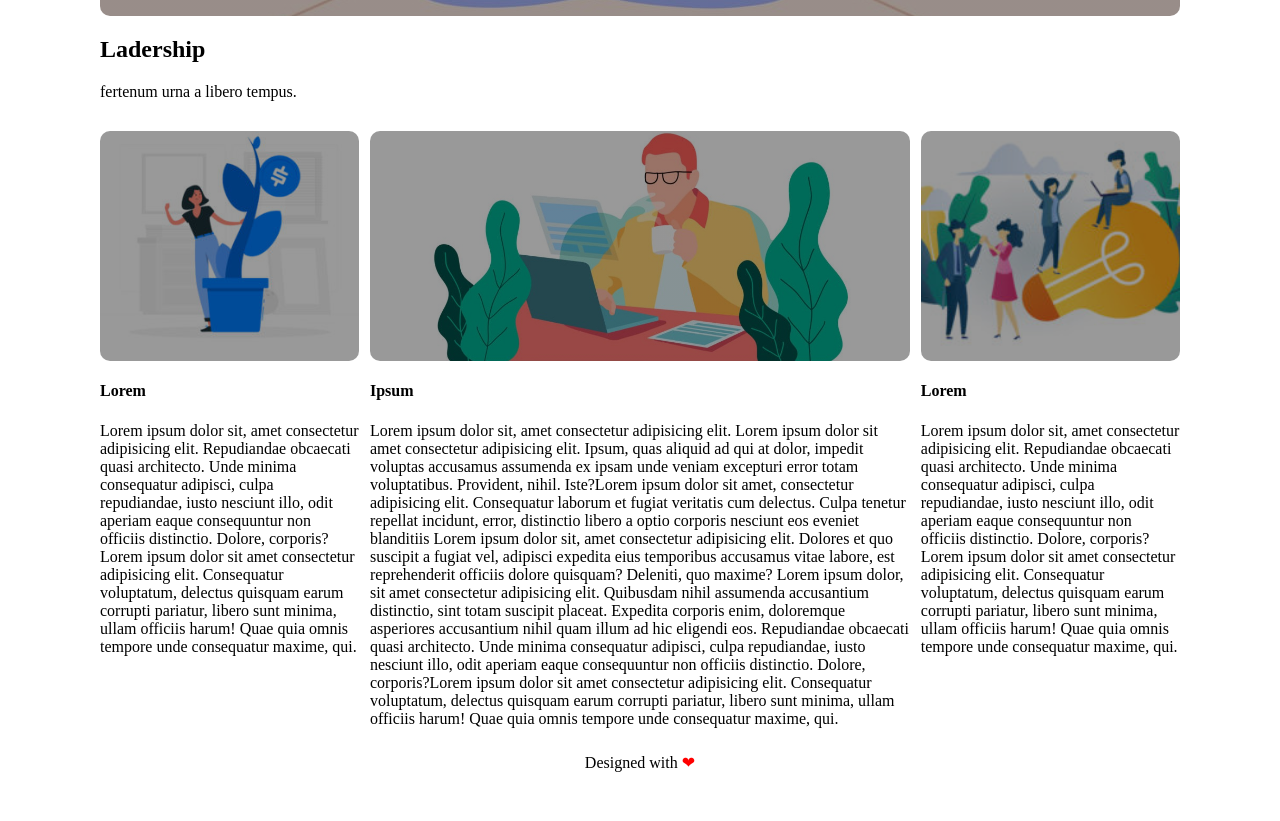
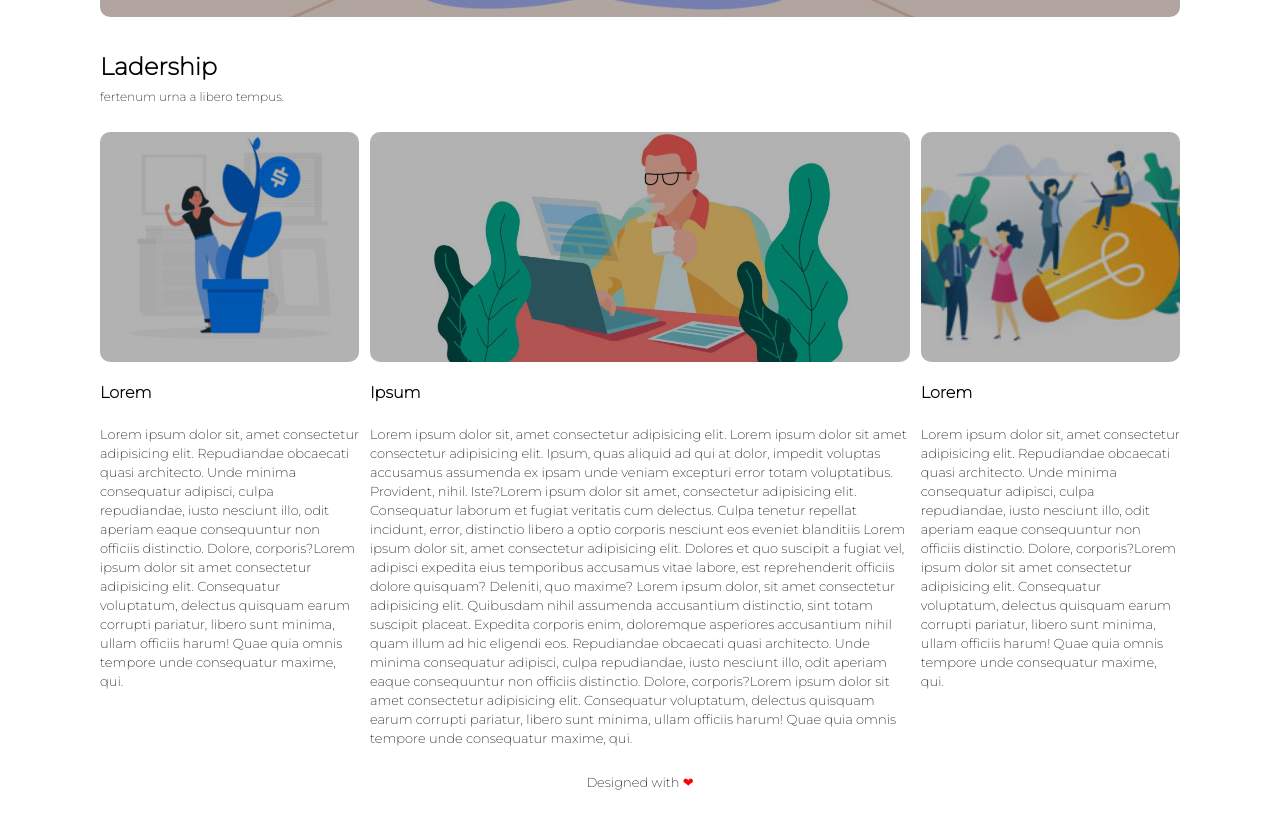
Before and after one commit to Sara-Barbi/htmlcss-wp, a plain HTML site: page index.html in a window 1280 px wide. Shown: the part 622-1443 px from the top of the page. Drawn offline with Linux system fonts and the light colour scheme.

Commit message:
finish???

```diff
--- a/index.html
+++ b/index.html
@@ -42,21 +42,21 @@
         <div class="contenitore3">
             <div class="top">
                 <h2>Ladership</h2>
-                <span>fertenum urna a libero tempus.</span>
+                <span id=sottot>fertenum urna a libero tempus.</span>
             </div>
             <div class="lato1">
                 <div class="ua">
 
                 </div>
                 <h4>Lorem</h4>
-                <span> Lorem ipsum dolor sit, amet consectetur adipisicing elit. Repudiandae obcaecati quasi architecto. Unde minima consequatur adipisci, culpa repudiandae, iusto nesciunt illo, odit aperiam eaque consequuntur non officiis distinctio. Dolore, corporis?Lorem ipsum dolor sit amet consectetur adipisicing elit. Consequatur voluptatum, delectus quisquam earum corrupti pariatur, libero sunt minima, ullam officiis harum! Quae quia omnis tempore unde consequatur maxime, qui. </span>
+                <span class="teexx"> Lorem ipsum dolor sit, amet consectetur adipisicing elit. Repudiandae obcaecati quasi architecto. Unde minima consequatur adipisci, culpa repudiandae, iusto nesciunt illo, odit aperiam eaque consequuntur non officiis distinctio. Dolore, corporis?Lorem ipsum dolor sit amet consectetur adipisicing elit. Consequatur voluptatum, delectus quisquam earum corrupti pariatur, libero sunt minima, ullam officiis harum! Quae quia omnis tempore unde consequatur maxime, qui. </span>
             </div>
             <div class="centrale">
                 <div class="ub">
 
                 </div>
                 <h4>Ipsum</h4>
-                <span> Lorem ipsum dolor sit, amet consectetur adipisicing elit. Lorem ipsum dolor sit amet consectetur adipisicing elit. Ipsum, quas aliquid ad qui at dolor, impedit voluptas accusamus assumenda ex ipsam unde veniam excepturi error totam voluptatibus. Provident, nihil. Iste?Lorem ipsum dolor sit amet, consectetur adipisicing elit. Consequatur laborum et fugiat veritatis cum delectus. Culpa tenetur repellat incidunt, error, distinctio libero a optio corporis nesciunt eos eveniet blanditiis Lorem ipsum dolor sit, amet consectetur adipisicing elit. Dolores et quo suscipit a fugiat vel, adipisci expedita eius temporibus accusamus vitae labore, est reprehenderit officiis dolore quisquam? Deleniti, quo maxime? Lorem ipsum dolor, sit amet consectetur adipisicing elit. Quibusdam nihil assumenda accusantium distinctio, sint totam suscipit placeat. Expedita corporis enim, doloremque asperiores accusantium nihil quam illum ad hic eligendi eos. Repudiandae obcaecati quasi architecto. Unde minima consequatur adipisci, culpa repudiandae, iusto nesciunt illo, odit aperiam eaque consequuntur non officiis distinctio. Dolore, corporis?Lorem ipsum dolor sit amet consectetur adipisicing elit. Consequatur voluptatum, delectus quisquam earum corrupti pariatur, libero sunt minima, ullam officiis harum! Quae quia omnis tempore unde consequatur maxime, qui. </span>
+                <span class="teexx"> Lorem ipsum dolor sit, amet consectetur adipisicing elit. Lorem ipsum dolor sit amet consectetur adipisicing elit. Ipsum, quas aliquid ad qui at dolor, impedit voluptas accusamus assumenda ex ipsam unde veniam excepturi error totam voluptatibus. Provident, nihil. Iste?Lorem ipsum dolor sit amet, consectetur adipisicing elit. Consequatur laborum et fugiat veritatis cum delectus. Culpa tenetur repellat incidunt, error, distinctio libero a optio corporis nesciunt eos eveniet blanditiis Lorem ipsum dolor sit, amet consectetur adipisicing elit. Dolores et quo suscipit a fugiat vel, adipisci expedita eius temporibus accusamus vitae labore, est reprehenderit officiis dolore quisquam? Deleniti, quo maxime? Lorem ipsum dolor, sit amet consectetur adipisicing elit. Quibusdam nihil assumenda accusantium distinctio, sint totam suscipit placeat. Expedita corporis enim, doloremque asperiores accusantium nihil quam illum ad hic eligendi eos. Repudiandae obcaecati quasi architecto. Unde minima consequatur adipisci, culpa repudiandae, iusto nesciunt illo, odit aperiam eaque consequuntur non officiis distinctio. Dolore, corporis?Lorem ipsum dolor sit amet consectetur adipisicing elit. Consequatur voluptatum, delectus quisquam earum corrupti pariatur, libero sunt minima, ullam officiis harum! Quae quia omnis tempore unde consequatur maxime, qui. </span>
 
             </div>
              <div class="lato2">
@@ -64,14 +64,14 @@
 
                 </div>
                 <h4>Lorem</h4>
-                <span> Lorem ipsum dolor sit, amet consectetur adipisicing elit. Repudiandae obcaecati quasi architecto. Unde minima consequatur adipisci, culpa repudiandae, iusto nesciunt illo, odit aperiam eaque consequuntur non officiis distinctio. Dolore, corporis?Lorem ipsum dolor sit amet consectetur adipisicing elit. Consequatur voluptatum, delectus quisquam earum corrupti pariatur, libero sunt minima, ullam officiis harum! Quae quia omnis tempore unde consequatur maxime, qui. </span>
+                <span class="teexx"> Lorem ipsum dolor sit, amet consectetur adipisicing elit. Repudiandae obcaecati quasi architecto. Unde minima consequatur adipisci, culpa repudiandae, iusto nesciunt illo, odit aperiam eaque consequuntur non officiis distinctio. Dolore, corporis?Lorem ipsum dolor sit amet consectetur adipisicing elit. Consequatur voluptatum, delectus quisquam earum corrupti pariatur, libero sunt minima, ullam officiis harum! Quae quia omnis tempore unde consequatur maxime, qui. </span>
 
              </div>
         </div>
     </main>
     <footer>
         <div class="last">
-            <span>Designed with <span style=color:red;>&#x2764;</span> </span>
+            <span class="teexx">Designed with <span style=color:red;>&#x2764;</span> </span>
         </div>
     </footer>
 </body>
--- a/style.css
+++ b/style.css
@@ -3,6 +3,7 @@
 }
 body{
     margin:0 100px 30px 100px;
+    font-family: Montserrat, Verdana, Geneva, Tahoma, sans-serif;
 }
 .contenitore1{
     margin:1.5% 0;
@@ -33,8 +34,8 @@ ul li {
     height:500px;
     margin-bottom:1.5%;
     background: linear-gradient(
-        rgba(0, 0, 0, 0.4),
-        rgba(0, 0, 0, 0.4)
+        rgba(0, 0, 0, 0.3),
+        rgba(0, 0, 0, 0.3)
       ), url(./img/img/banner.jpg);
     border-radius: 10px;
     position: relative;
@@ -47,6 +48,7 @@ ul li {
 }
 #gr{
     font-size: 30px;
+    font-weight: bold;
 }
 p span{
     color: white;
@@ -68,8 +70,8 @@ p span{
 
 .ua{
     background: linear-gradient(
-        rgba(0, 0, 0, 0.4),
-        rgba(0, 0, 0, 0.4)
+        rgba(0, 0, 0, 0.3),
+        rgba(0, 0, 0, 0.3)
       ), url(./img/img/img-1.jpg);
     background-size: cover;
     background-position: center;
@@ -85,8 +87,8 @@ p span{
 
 .ub{
     background: linear-gradient(
-        rgba(0, 0, 0, 0.4),
-        rgba(0, 0, 0, 0.4)
+        rgba(0, 0, 0, 0.3),
+        rgba(0, 0, 0, 0.3)
       ),url(./img/img/banner-2.jpg);
     background-size: cover;
     background-position: center;
@@ -101,8 +103,8 @@ p span{
 }
 .uc{
     background: linear-gradient(
-        rgba(0, 0, 0, 0.4),
-        rgba(0, 0, 0, 0.4)
+        rgba(0, 0, 0, 0.3),
+        rgba(0, 0, 0, 0.3)
       ), url(./img/img/img-3.jpg);
     background-size: cover;
     background-position: center;
@@ -112,6 +114,14 @@ p span{
 
 .lato1, .lato2, .centrale{
     margin-bottom: 20px;
+}
+h2{
+    margin-bottom:5px;
+    padding-top: 15px;
+    display: block;
+}
+#sottot{
+    font-size: 12px;
 }
 .contenitore3::after{
     content:"";
@@ -123,3 +133,7 @@ p span{
     text-align: center ;
 
 }
+
+.teexx{
+    font-size: 13px;
+}
```
